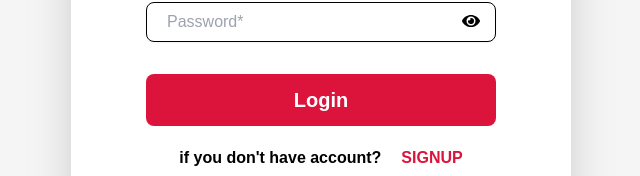
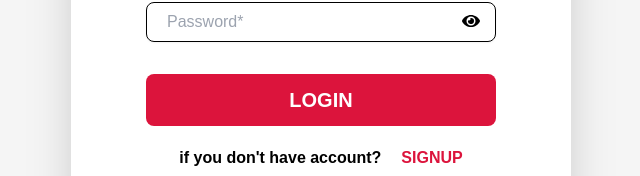
Before and after one commit to Himanshu-Dhapola/E-Commerce, a React (Vite) app in the folder client/: page /login in a window 1280 px wide. Shown: the part 349-525 px from the top of the page, without its empty margins (319-959 px from the left). Built offline with nearby package versions, Linux system fonts and the light colour scheme.

Commit message:
Update Login.jsx

```diff
--- a/client/src/Customer/Components/Login/Login.jsx
+++ b/client/src/Customer/Components/Login/Login.jsx
@@ -74,7 +74,7 @@ export default function Login() {
         </form>
         <button
           onClick={handleLogin}
-          className="bg-color text-white w-[280px] md:w-[350px] px-8 md:py-3 py-2 mt-4 md:mt-8 rounded-lg text-xl font-semibold hover:scale-110 transition-all ease-in duration-200"
+          className="bg-color uppercase text-white w-[280px] md:w-[350px] px-8 md:py-3 py-2 mt-4 md:mt-8 rounded-lg text-xl font-semibold hover:scale-110 transition-all ease-in duration-200"
         >
           Login
         </button>
```
